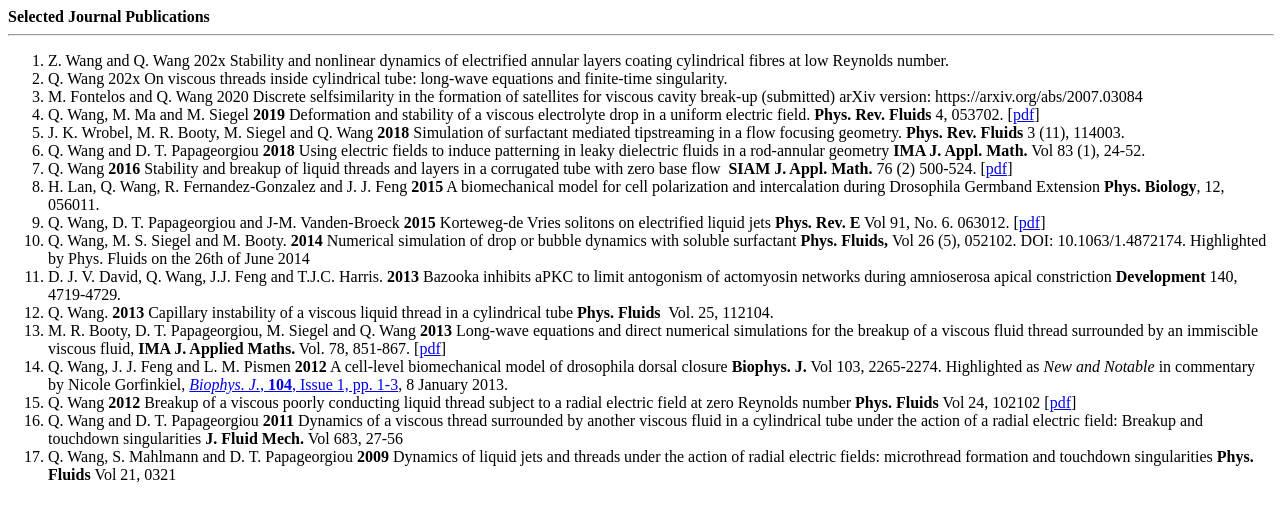
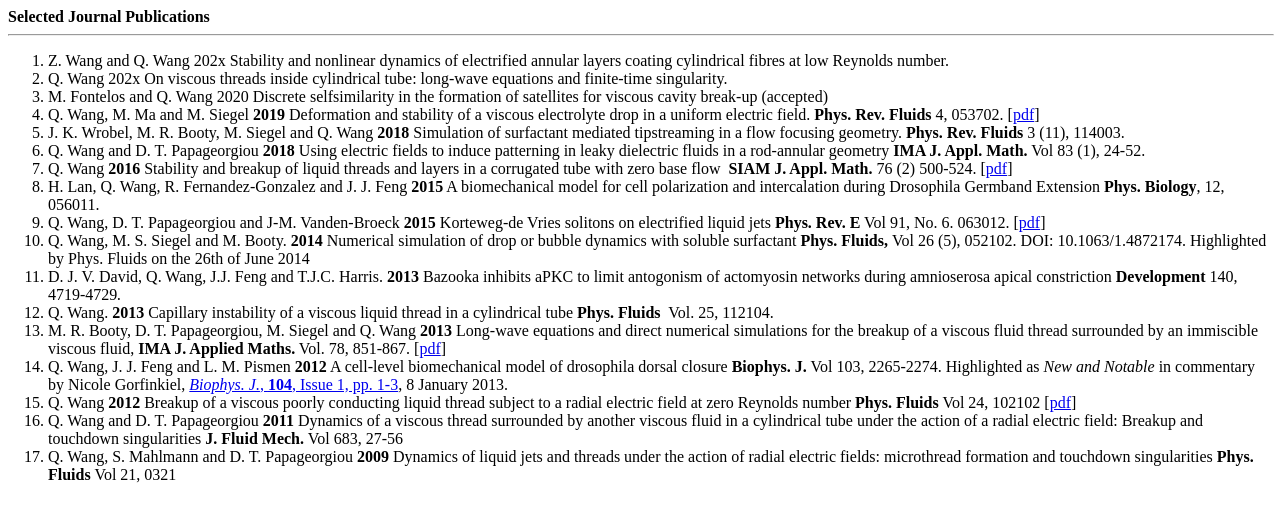
Before and after one commit to qiming82/qiming82.github.io, a plain HTML site: page pub2.html in a window 1280 px wide. Drawn offline with Linux system fonts and the light colour scheme.

Commit message:
Update pub2.html

```diff
--- a/pub2.html
+++ b/pub2.html
@@ -13,7 +13,7 @@
         </li>
       <li> Q. Wang 202x On viscous threads inside cylindrical tube: long-wave equations and finite-time singularity.
         </li>
-      <li>M. Fontelos and Q. Wang 2020 Discrete selfsimilarity in the formation of satellites for viscous cavity break-up (submitted) arXiv version: https://arxiv.org/abs/2007.03084
+      <li>M. Fontelos and Q. Wang 2020 Discrete selfsimilarity in the formation of satellites for viscous cavity break-up (accepted)
        </li>
       <li>Q. Wang, M. Ma and M. Siegel <b>2019 </b> Deformation and stability of
         a viscous electrolyte drop in a uniform electric field.
```
